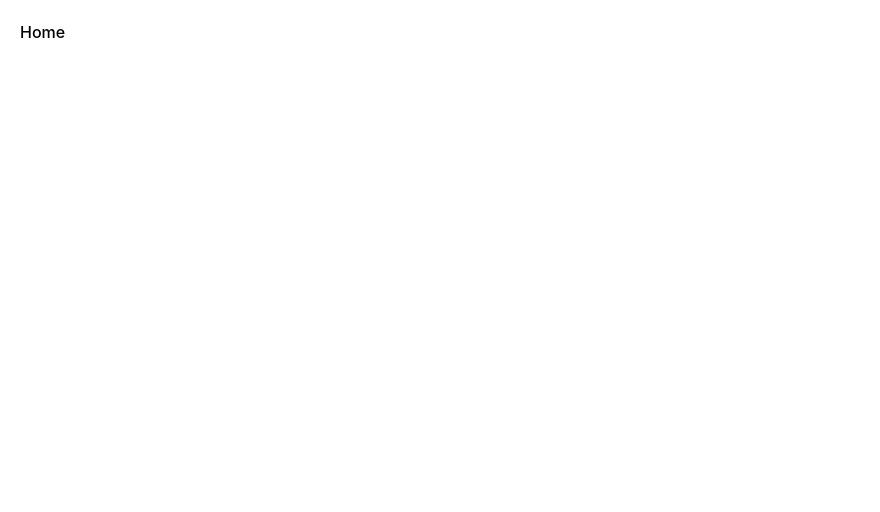
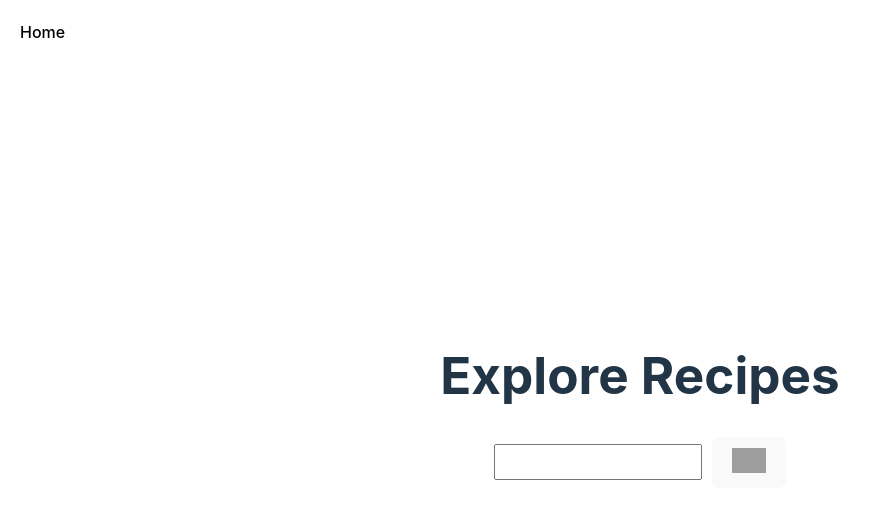
Before and after one commit to mstaub22/Recipe4Disaster, a React (Vite) app: page /recipeSearch in a window 1280 px wide. Shown: the top 512 px of the page, without its empty margins (0-880 px from the left). Built offline with nearby package versions, Linux system fonts and the light colour scheme; grey boxes are pictures that could not be loaded.

Commit message:
Add explore recipes search bar

```diff
--- a/src/components/PantryItems.tsx
+++ b/src/components/PantryItems.tsx
@@ -3,7 +3,7 @@ import './PantryItems.scss'
 const PantryItems = () => {
   return (
     <div className="home-button">
-      <Link to="/" style={{ color: 'black' }}> Home</Link>
+      <Link to="/" className="link-style"> Home</Link>
     </div>
   );
 };
--- a/src/components/RecipeHome.scss
+++ b/src/components/RecipeHome.scss
@@ -2,7 +2,3 @@
   display: flex;
   justify-content: space-evenly;
 }
-
-Link{
-  color:black;
-}
--- a/src/components/RecipeSearch.scss
+++ b/src/components/RecipeSearch.scss
@@ -3,5 +3,25 @@
     top:10px;
     left:10px;
     padding: 10px
+}
 
+.explore-area {
+    display: flex;
+    flex-direction: column;
+    align-items: center;
 }
+
+.center-input{
+    display: flex;
+    align-items: center;
+}
+
+.search-input{
+    height: 30px;
+    width: 200px;
+    margin-right: 10px;
+}
+
+.search-image{
+    height: 25px;
+}
--- a/src/components/RecipeSearch.tsx
+++ b/src/components/RecipeSearch.tsx
@@ -1,10 +1,26 @@
 import { Link } from "react-router-dom";
-import './RecipeSearch.scss'
+import "./RecipeSearch.scss";
 const RecipeSearch = () => {
   return (
-    <div className="home-button">
-      <Link to="/" style={{ color: 'black' }}> Home</Link>
-    </div>
+    <>
+      <div className="home-button">
+        <Link to="/" className="link-style">
+          Home
+        </Link>
+      </div>
+      <div className="explore-area">
+        <h1>Explore Recipes</h1>
+        <div className="center-input">
+          <input className="search-input"></input>
+          <button type="submit">
+            <img
+              src="https://img.icons8.com/?size=50&id=132&format=png"
+              className="search-image"
+            ></img>
+          </button>
+        </div>
+      </div>
+    </>
   );
 };
 export default RecipeSearch;
```
Also changed, not shown: 1 other file (tests, documents, lock files or other folders).
